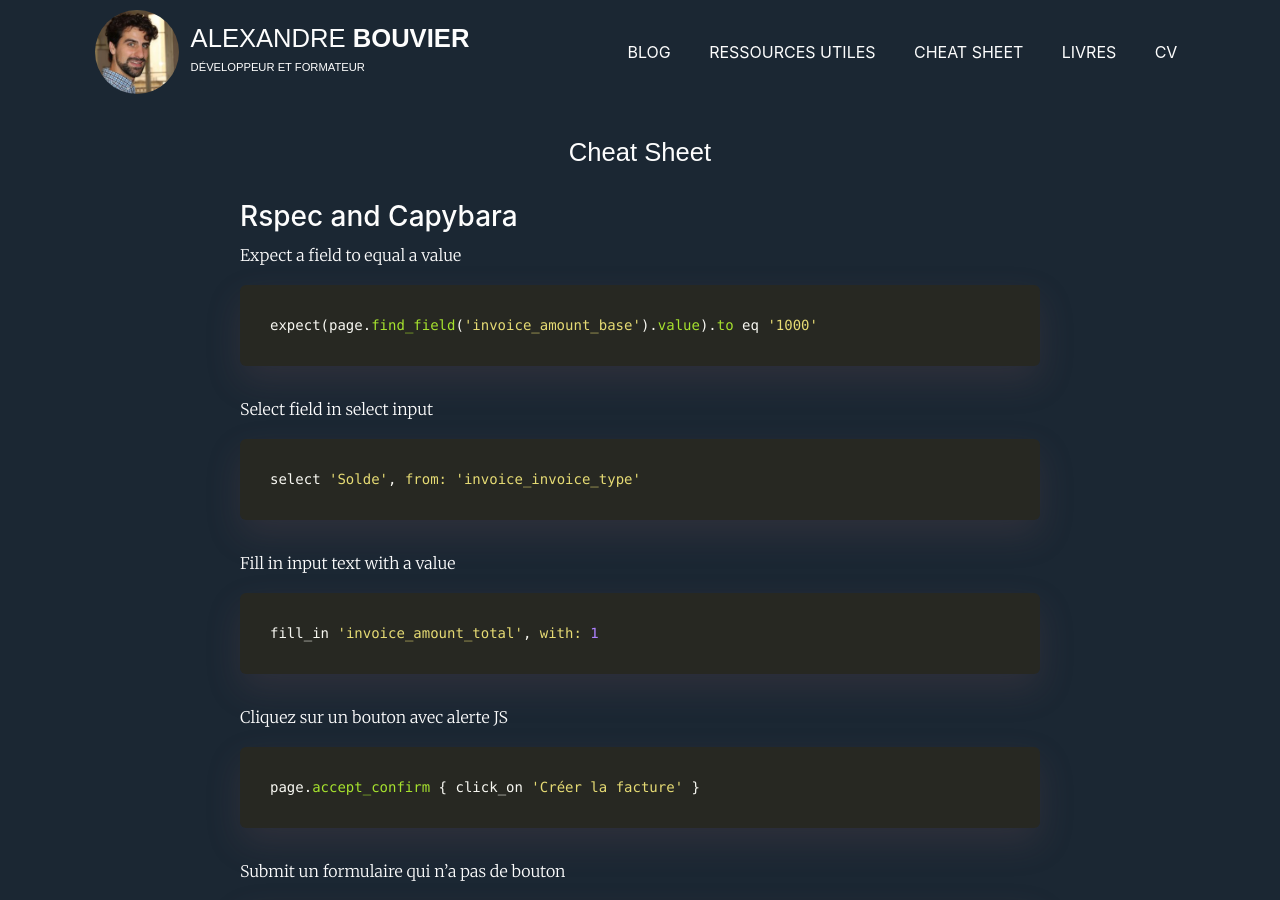
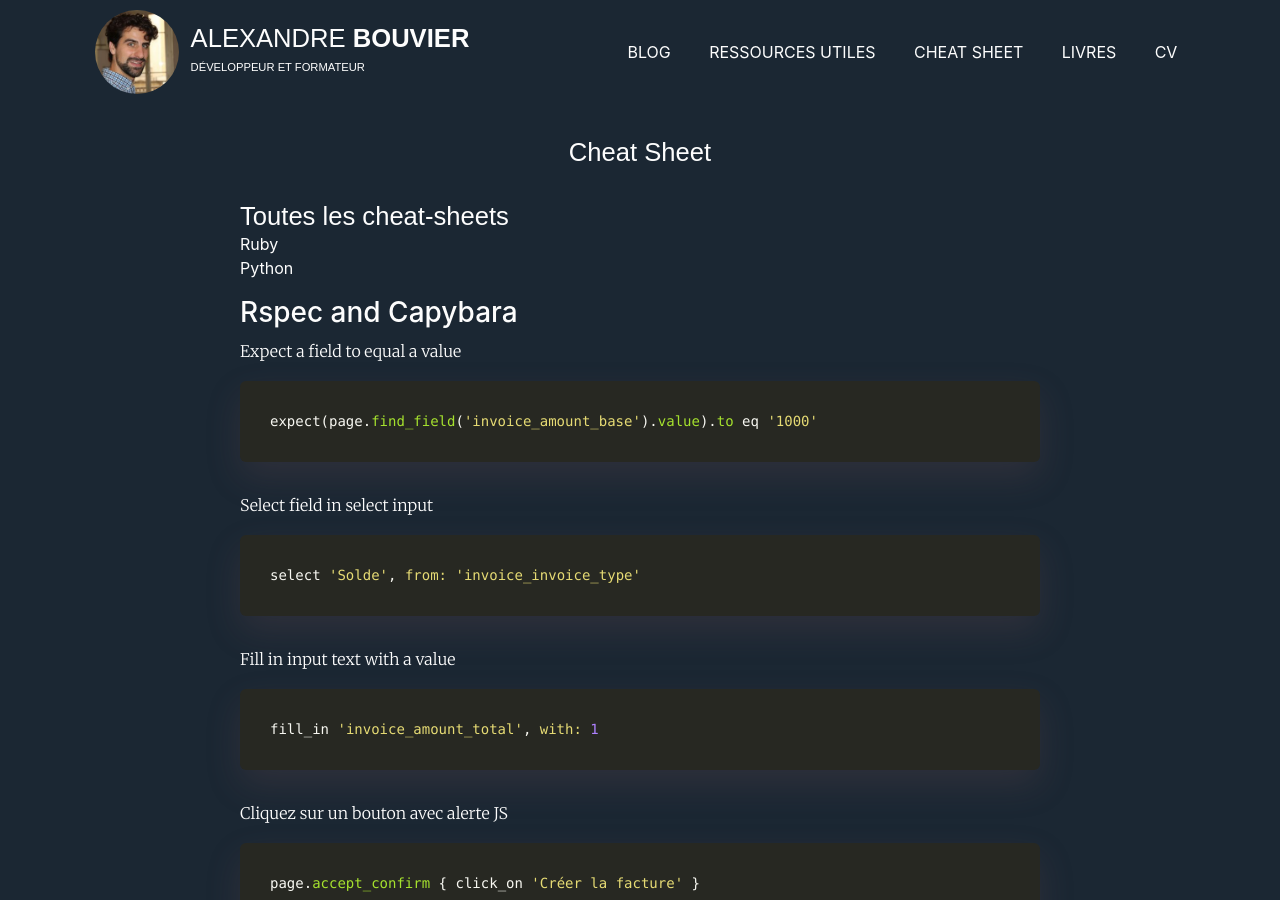
Before and after one commit to alexandrebk/alexandrebk.github.io, a Jekyll site: the page built from cheat_sheet.md, in a window 1280 px wide and 900 px high. Built offline with Jekyll 4.4.1, drawn with Linux system fonts in a browser that asks for light colours; nearby versions of some CDN libraries.

Commit message:
Add link for all cheat sheets

```diff
--- a/cheat_sheet.md
+++ b/cheat_sheet.md
@@ -3,6 +3,11 @@ layout: cheat_sheet
 title: Cheat Sheet
 permalink: /cheat_sheet/
 ---
+
+# Toutes les cheat-sheets
+
+- [Ruby](/cheat_sheet_ruby)
+- [Python](/cheat_sheet_python)
 
 ### Rspec and Capybara
 
```
Also changed, not shown: cheat_sheet_python.md (+1 -1 lines), cheat_sheet_ruby.md (+1 -1 lines).
